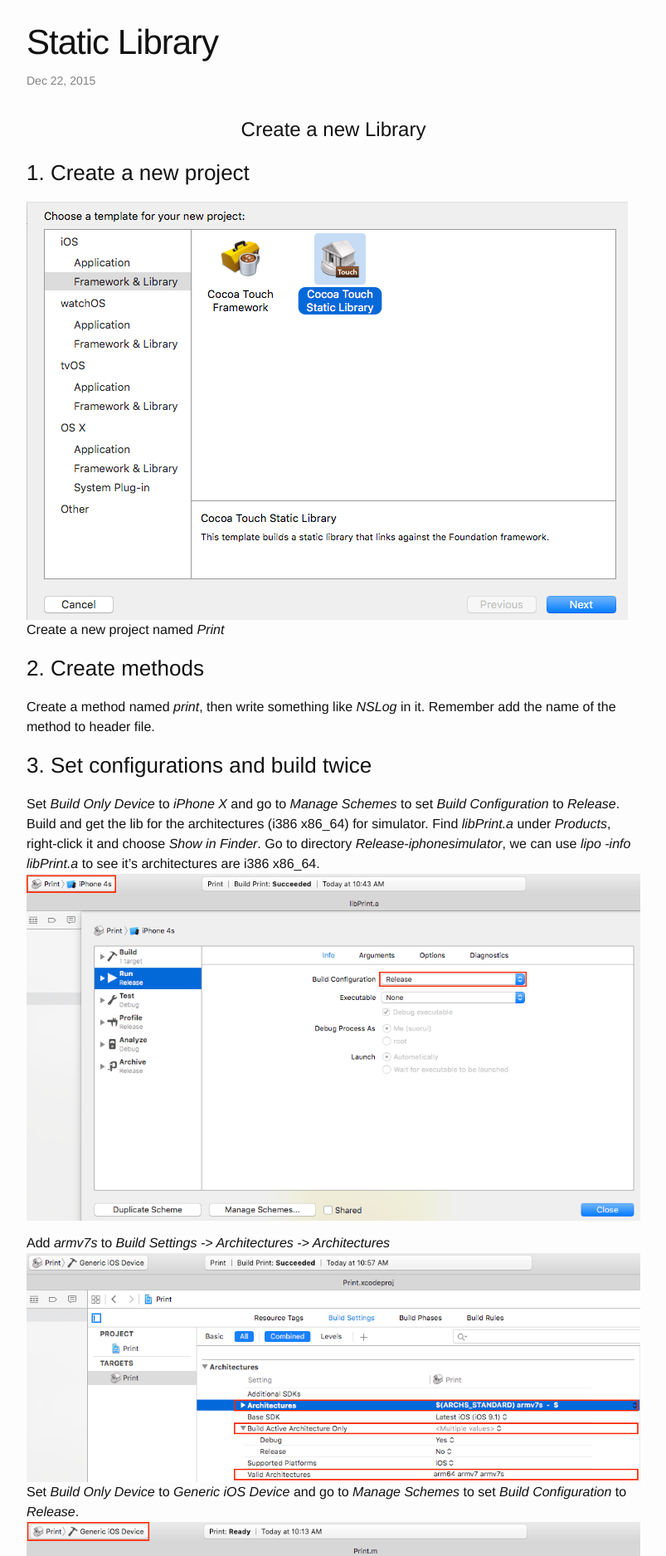
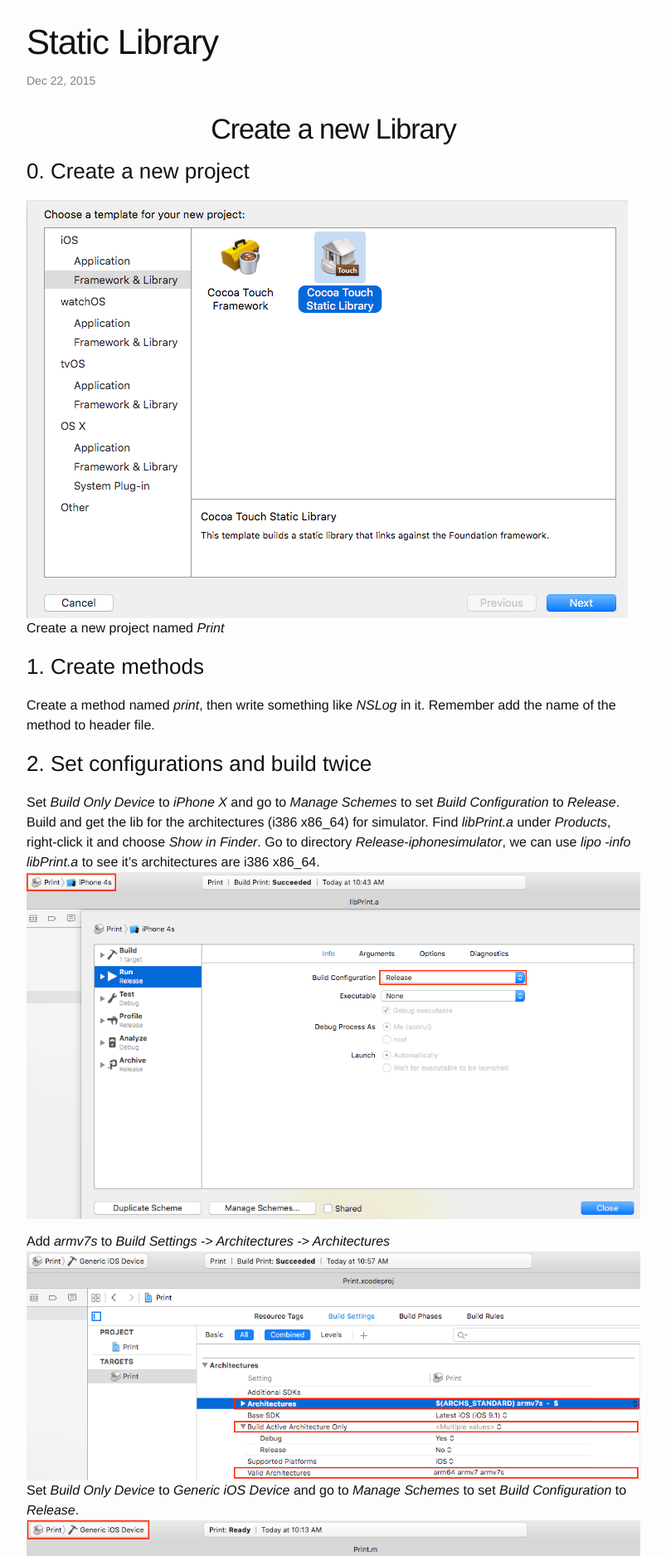
Before and after one commit to GeekRRK/GeekRRK.github.io, a Jekyll site: the page built from _posts/2015-12-22-Static Library.md, in a window 1280 px wide. Shown: the top 1875 px of the page at 83% size, without its empty margins (238-1041 px from the left). Built offline with Jekyll 4.4.1, drawn with Linux system fonts in a browser that asks for light colours; Markdown is read by kramdown in place of the engine named in the settings; some of the changed text lies outside the part shown.

Commit message:
Format text and add 'make' file

```diff
--- a/_config.yml
+++ b/_config.yml
@@ -10,6 +10,7 @@
 email: your-email@domain.com
 description: > # this means to ignore newlines until "baseurl:"
   Welcome to share awesome code with me.
+#baseurl: "" # When test on local
 baseurl: "/Blog" # the subpath of your site, e.g. /blog
 url: "http://GeekRRK.github.io" # the base hostname & protocol for your site
 twitter_username: jekyllrb
--- a/_posts/2015-12-22-Static Library.md
+++ b/_posts/2015-12-22-Static Library.md
@@ -3,16 +3,16 @@
 title: Static Library
 ---
 
-<h1 style="text-align:center">Create a new Library</h1>
-### 1. Create a new project
+<h1 class="post-center-title">Create a new Library</h1>
+### 0. Create a new project
 ![Choose template]({{site.baseurl}}/assets/static_library/choose_template.png)
 Create a new project named *Print*
 
-### 2. Create methods
+### 1. Create methods
 Create a method named *print*, then write something like *NSLog* in it.
 Remember add the name of the method to header file.
 
-### 3. Set configurations and build twice
+### 2. Set configurations and build twice
 Set *Build Only Device* to *iPhone X* and go to *Manage Schemes* to
 set *Build Configuration* to *Release*.
 Build and get the lib for the architectures (i386 x86_64) for simulator.
@@ -30,36 +30,36 @@
 Go to directory *Release-iphones*, we can use *lipo -info libPrint.a* to
 see it's architectures are armv7 armv7s arm64.
 
-### 4. Combine the 2 libs
+### 3. Combine the 2 libs
 Use `$ lipo -create X/Release-iphonesimulator/libPrint.a
 X/Release-iphoneos/libPrint.a -output X/Desktop/libPrint.a` to
 combine the 2 libs.
 Use `$ lipo -info X/Desktop/libPrint.a`
 to ensure it contains the 5 architectures mentioned before.
 
-### 5. Create another project to invoke the lib we just built
+### 4. Create another project to invoke the lib we just built
 Add *Print.h* and *libPrint.a* to the project. Import *Print.h* and
 invoke the method existing in it.
 
 Refer to: <http://blog.csdn.net/pjk1129/article/details/7255163>
 
-<h1 style="text-align:center">Create a Library based an existing project</h1>
-### 1. Create a static library target
+<h1 class="post-center-title">Create a Library based an existing project</h1>
+### 0. Create a static library target
 File -> New -> Target -> Cocoa Touch Static Library
 ![Target]({{site.baseurl}}/assets/static_library/target.png)
 
-### 2. Drag all the files we want to be available in the lib to the lib directory
+### 1. Drag all the files we want to be available in the lib to the lib directory
 Add the .h and .m files and related lib files if needed to the directory of
 library we just created. (Alternatively, we can delete all the files in
   the existing project and add them to the library directory then
   choose both targets on the popup dialog box)
 ![Add files to lib]({{site.baseurl}}/assets/static_library/add_files_to_lib.png)
 
-### 3. Build project
+### 2. Build project
 Choose *TestPrintLib* and do the same things as
 the step 3, 4, 5 we wrote in **Create a new Library**.
 
-<h1 style="text-align:center">About Architecture</h1>
+<h1 class="post-center-title">About Architecture</h1>
 ### All kinds of Architecture
 * armv6
  * iPhone
@@ -79,7 +79,7 @@
 
 Refer to: <http://blog.csdn.net/u011545443/article/details/42294883>
 
-<h1 style="text-align:center">Conflicting among Architectures</h1>
+<h1 class="post-center-title">Conflicting among Architectures</h1>
 > IMPORTANT: For 64-bit and iPhone OS applications, there is a
 linker bug that prevents -ObjC from loading objects files from
 static libraries that contain only categories and no classes.
--- a/_sass/_layout.scss
+++ b/_sass/_layout.scss
@@ -213,6 +213,19 @@
     }
 }
 
+//.post-center-title is defined by Al Young
+.post-center-title {
+    font-size: 34px;
+    letter-spacing: -1px;
+    line-height: 1;
+
+    @include media-query($on-laptop) {
+        font-size: 36px;
+    }
+
+    text-align: center
+}
+
 .post-content {
     margin-bottom: $spacing-unit;
 
```
Also changed, not shown: _posts/2015-12-23-Automator and Script Editor.md (+7 -7 lines), _posts/2015-12-23-Framework.md (+15 -15 lines), 1 other file.
